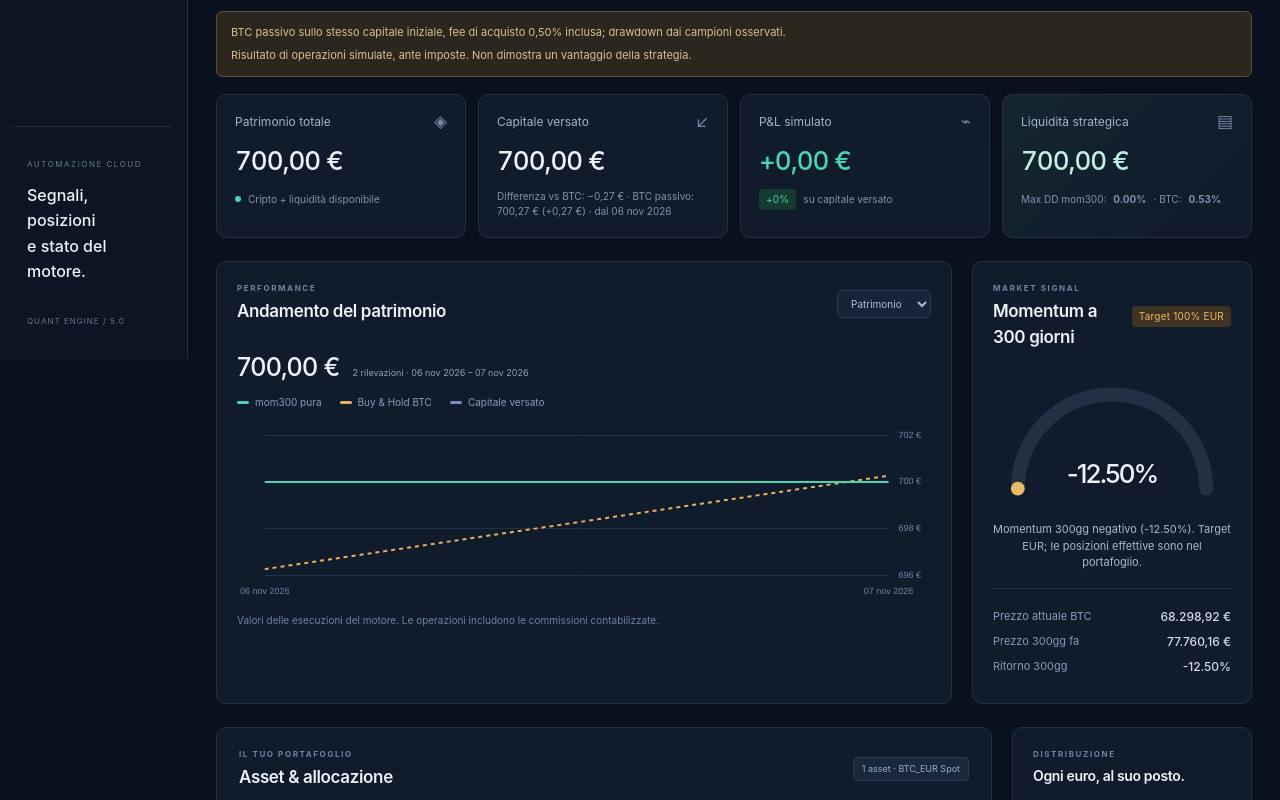
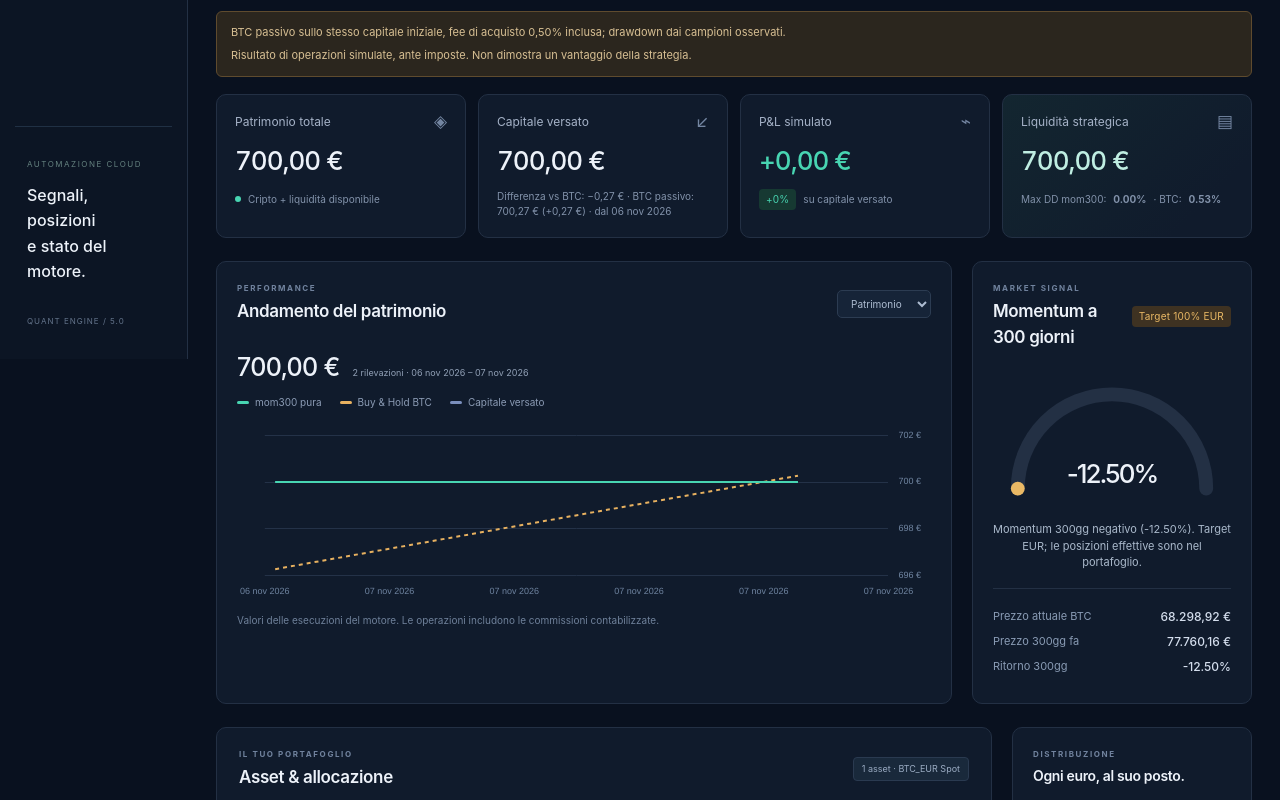
Before and after one commit to Maurantz/quant-5-monitor-public, a plain HTML site: page index.html in a window 1280 px wide. Shown: the part 441-1241 px from the top of the page. Drawn offline with Linux system fonts and the light colour scheme.

Commit message:
Update simulation monitor

```diff
--- a/app.js
+++ b/app.js
@@ -98,6 +98,7 @@
     if (!raw || raw.schema_version !== 1 || !['simulation','live'].includes(raw.mode)) throw new Error('Snapshot non supportato. È richiesto lo schema Quant 5.0 versione 1.');
     const executionStatus=raw.execution_status===undefined?'ok':raw.execution_status;
     if(!['ok','halted'].includes(executionStatus))throw new Error('Stato di esecuzione dello snapshot non valido.');
+    const generatedAt=timestamp(raw.generated_at,'generazione'),marketAsOf=timestamp(raw.market_as_of,'mercato');
     const m = raw.metrics, p = raw.portfolio;
     if (raw.strategy !== undefined && !['legacy','mom300'].includes(raw.strategy)) throw new Error('Strategia dello snapshot non supportata.');
     const isMom300 = raw.strategy === 'mom300';
@@ -118,6 +119,7 @@
       };
       const mom=metrics.mom300,expected=(mom.close_t1-mom.close_t301)/mom.close_t301;
       if (Date.parse(`${mom.t1_date}T00:00:00Z`)-Date.parse(`${mom.t301_date}T00:00:00Z`)!==300*86400000 || Math.abs(expected-mom.return)>1e-8 || mom.signal!==(expected>0?1:0)) throw new Error('Date, rendimento e segnale mom300 incoerenti.');
+      if(mom.t1_date>=generatedAt.slice(0,10))throw new Error('Il segnale usa una candela non ancora chiusa alla generazione dello snapshot.');
       mom.target_label=mom.signal===1?'100% BTC':'100% Cash EUR';
     }
     let strategyDetails;
@@ -132,7 +134,7 @@
         if(![0,1].includes(d.last_decision_signal)||typeof d.awaiting_rebalance!=='boolean')throw new Error('Decisione settimanale non valida.');
         const last=d.last_decision_at==null?null:timestamp(d.last_decision_at,'ultima decisione');
         const next=calendarDate(d.next_rebalance_date,'prossimo controllo');
-        if(new Date(`${next}T00:00:00Z`).getUTCDay()!==1||Date.parse(`${next}T00:00:00Z`)<Date.parse(`${raw.generated_at.slice(0,10)}T00:00:00Z`)||(last&&Date.parse(last)>Date.parse(raw.generated_at)))throw new Error('Calendario della decisione settimanale incoerente.');
+        if(new Date(`${next}T00:00:00Z`).getUTCDay()!==1||Date.parse(`${next}T00:00:00Z`)<Date.parse(`${generatedAt.slice(0,10)}T00:00:00Z`)||(last&&Date.parse(last)>Date.parse(generatedAt)))throw new Error('Calendario della decisione settimanale incoerente.');
         const awaiting=last!==null&&d.last_decision_signal!==metrics.mom300.signal;
         if(d.awaiting_rebalance!==awaiting||(!last&&d.last_decision_signal!==metrics.mom300.signal))throw new Error('Attesa di ribilanciamento incoerente con il segnale giornaliero.');
         Object.assign(strategyDetails,{last_decision_at:last,last_decision_signal:d.last_decision_signal,next_rebalance_date:next,awaiting_rebalance:awaiting});
@@ -168,7 +170,11 @@
         asset.core_pmc_eur=asset.core_quantity===0?nullable(a.core_pmc_eur,'BTC.core_pmc_eur',0):finite(a.core_pmc_eur,'BTC.core_pmc_eur',0);
         if(Math.abs(asset.core_quantity+asset.route_reserved_quantity+asset.route_dust_quantity-asset.quantity)>1e-8)throw new Error('Allocazioni BTC incoerenti con la quantità totale.');
       }
-      if (Math.abs(asset.value_eur-asset.quantity*asset.price_eur) > Math.max(.03,asset.value_eur*.001)) throw new Error(`Valore e quantità incoerenti per ${a.symbol}.`);
+      if (Math.abs(asset.value_eur-asset.quantity*asset.price_eur) > Math.max(.03,asset.value_eur*1e-12)) throw new Error(`Valore e quantità incoerenti per ${a.symbol}.`);
+      if (Math.abs(asset.price_eur-metrics.prices[a.symbol])>Math.max(1e-8,Math.abs(asset.price_eur)*1e-10)
+          || Math.abs(asset.value_eur-asset.cost_basis_eur-asset.pnl_eur)>.03
+          || (!asset.quantity&&asset.cost_basis_eur!==0)
+          || (asset.quantity&&Math.abs(asset.quantity*asset.pmc_eur-asset.cost_basis_eur)>.03)) throw new Error(`Prezzo, costo medio o P&L incoerenti per ${a.symbol}.`);
       return asset;
     }).sort((a,b) => validSymbols.indexOf(a.symbol)-validSymbols.indexOf(b.symbol));
     const portfolio={assets};
@@ -183,9 +189,11 @@
     if (Math.abs(portfolio.total_value_eur-portfolio.contributed_eur-portfolio.pnl_eur) > .1) throw new Error('P&L e capitale versato non corrispondono al patrimonio.');
     const expectedPct=portfolio.contributed_eur?portfolio.pnl_eur/portfolio.contributed_eur*100:0;
     if (Math.abs(expectedPct-portfolio.pnl_pct) > .05) throw new Error('La percentuale P&L non corrisponde al capitale versato.');
+    if(isMom300&&Math.abs(portfolio.cash_eur+assets[0].cost_basis_eur-portfolio.realized_pnl_eur-portfolio.contributed_eur)>.1)throw new Error('Costo BTC, liquidità e P&L realizzato non conservano il capitale.');
     assets.forEach(a=>{a.weight=isMom300?(portfolio.total_value_eur?a.value_eur/portfolio.total_value_eur:0):(assetTotal?a.value_eur/assetTotal:0);});
     const actions=(Array.isArray(raw.actions)?raw.actions:[]).slice(-200).map(a => ({time:timestamp(a.time,'operazione'),reason:text(a.reason),instrument:text(a.instrument),side:text(a.side),quantity:nullable(a.quantity,'quantità operazione',0),notional:nullable(a.notional,'controvalore operazione',0),status:text(a.status),fee_eur:nullable(a.fee_eur,'commissione',0)}));
-    const history=(Array.isArray(raw.history)?raw.history:[]).slice(-2000).map(h=>({
+    if(raw.history!==undefined&&!Array.isArray(raw.history))throw new Error('Storico dello snapshot non valido.');
+    const history=(raw.history||[]).slice(-2000).map(h=>({
       time:timestamp(h.time,'storico'),
       value_eur:finite(h.value_eur,'valore storico',0),
       contributed_eur:finite(h.contributed_eur,'capitale storico',0),
@@ -193,10 +201,13 @@
       benchmark_btc_pnl:nullable(h.benchmark_btc_pnl,'P&L storico BTC passivo'),
       drawdown_pct:nullable(h.drawdown_pct,'drawdown storico',-100,0),
       benchmark_drawdown_pct:nullable(h.benchmark_drawdown_pct,'drawdown storico BTC passivo',-100,0)
-    })).sort((a,b)=>Date.parse(a.time)-Date.parse(b.time));
-    history.forEach(h=>{
+    }));
+    history.forEach((h,i)=>{
+      if(Date.parse(h.time)>Date.parse(generatedAt)||(i>0&&Date.parse(h.time)<=Date.parse(history[i-1].time)))throw new Error('Storico duplicato, fuori ordine o successivo allo snapshot.');
       if ((h.benchmark_btc_val===null)!==(h.benchmark_btc_pnl===null) || (h.benchmark_btc_val!==null && Math.abs(h.benchmark_btc_val-h.contributed_eur-h.benchmark_btc_pnl)>.11)) throw new Error('Benchmark storico incoerente.');
     });
+    const lastPoint=history.at(-1),currentPoint=lastPoint?.time===generatedAt?lastPoint:null;
+    if(currentPoint&&(Math.abs(currentPoint.value_eur-portfolio.total_value_eur)>.1||Math.abs(currentPoint.contributed_eur-portfolio.contributed_eur)>.1))throw new Error('Ultimo punto del grafico incoerente con il patrimonio corrente.');
     if(raw.exit_routes!==undefined&&!Array.isArray(raw.exit_routes))throw new Error('Elenco delle conversioni CRO non valido.');
     const exitRoutes=(raw.exit_routes||[]).slice(-200).map(route=>{
       if(!route||typeof route.id!=='string'||!route.id||route.source_symbol!=='CRO'||!['planned','btc_received','completed','completed_with_dust','requires_review'].includes(route.status))throw new Error('Stato della conversione CRO non valido.');
@@ -205,7 +216,7 @@
       if(route.source_dust_quantity!==undefined)normalized.source_dust_quantity=finite(route.source_dust_quantity,'residuo CRO',0);
       return normalized;
     });
-    const normalizedSnapshot = {schema_version:1,mode:raw.mode,strategy:raw.strategy||'legacy',execution_status:executionStatus,generated_at:timestamp(raw.generated_at,'generazione'),market_as_of:timestamp(raw.market_as_of,'mercato'),metrics,portfolio,actions,history,exit_routes:exitRoutes,warnings:(Array.isArray(raw.warnings)?raw.warnings:[]).filter(x=>typeof x==='string').slice(0,30).map(text)};
+    const normalizedSnapshot = {schema_version:1,mode:raw.mode,strategy:raw.strategy||'legacy',execution_status:executionStatus,generated_at:generatedAt,market_as_of:marketAsOf,metrics,portfolio,actions,history,exit_routes:exitRoutes,warnings:(Array.isArray(raw.warnings)?raw.warnings:[]).filter(x=>typeof x==='string').slice(0,30).map(text)};
     if(strategyDetails)normalizedSnapshot.strategy_details=strategyDetails;
     if (raw.monitoring!==undefined) {
       const monitoring=raw.monitoring;
@@ -231,6 +242,23 @@
       if (b.history_complete!==undefined) {
         if(typeof b.history_complete!=='boolean') throw new Error('Copertura dello storico benchmark non valida.');
         benchmark.history_complete=b.history_complete;
+      }
+      for(const [prefix,field] of [['portfolio','drawdown_pct'],['benchmark','benchmark_drawdown_pct']]){
+        const maximum=benchmark[`${prefix}_max_drawdown_pct`],current=benchmark[`${prefix}_current_drawdown_pct`];
+        if(maximum>current+.011||history.some(h=>h[field]!==null&&maximum>h[field]+.011)
+            ||(currentPoint?.[field]!=null&&Math.abs(current-currentPoint[field])>.011))throw new Error('Drawdown corrente, massimo e storico incoerenti.');
+        const valueField=prefix==='portfolio'?'value_eur':'benchmark_btc_val';
+        let observedPeak=portfolio.contributed_eur,observedWorst=0;
+        for(const h of history){if(h[valueField]===null)continue;observedPeak=Math.max(observedPeak,h[valueField]);const observed=observedPeak?(h[valueField]/observedPeak-1)*100:0;observedWorst=Math.min(observedWorst,observed);if(h[field]!==null&&h[field]>observed+.02)throw new Error('Drawdown storico inferiore al calo osservato.');}
+        const currentValue=prefix==='portfolio'?portfolio.total_value_eur:benchmark.current_btc_value_eur;
+        observedPeak=Math.max(observedPeak,currentValue);
+        const observedCurrent=observedPeak?(currentValue/observedPeak-1)*100:0;
+        if(current>observedCurrent+.02||maximum>Math.min(observedWorst,observedCurrent)+.02)throw new Error('Drawdown dichiarato inferiore ai cali osservati.');
+      }
+      if(currentPoint?.benchmark_btc_val!=null&&Math.abs(currentPoint.benchmark_btc_val-benchmark.current_btc_value_eur)>.11)throw new Error('Ultimo punto BTC passivo incoerente con il benchmark corrente.');
+      if(isMom300&&benchmark.status==='tracking'&&benchmark.fee_rate!==undefined){
+        const expected=portfolio.contributed_eur/benchmark.initial_btc_price*(1-benchmark.fee_rate)*metrics.prices.BTC;
+        if(!Number.isFinite(expected)||Math.abs(expected-benchmark.current_btc_value_eur)>.11)throw new Error('Benchmark BTC incoerente con il prezzo iniziale e le commissioni.');
       }
       if (b.note!==undefined) benchmark.note=text(b.note);
       normalizedSnapshot.benchmark=benchmark;
@@ -275,7 +303,7 @@
   if (typeof document==='undefined') return;
 
   const $=id=>document.getElementById(id);
-  let snapshot=demoSnapshot(),source='demo',fetchFailure='',busy=false,lineChart=null,installPrompt=null,lastRefreshAttempt=0,sourceVersion=0;
+  let snapshot=demoSnapshot(),source='demo',fetchFailure='',busy=false,lineChart=null,installPrompt=null,lastRefreshAttempt=0,sourceVersion=0,importSelectionVersion=0;
   let sandbox=newSandbox();
   const storageRead=key=>{try{return JSON.parse(localStorage.getItem(key));}catch{return null;}};
   const storageWrite=(key,value)=>{try{localStorage.setItem(key,JSON.stringify(value));}catch{/* App remains usable when storage is blocked/full. */}};
@@ -286,7 +314,7 @@
       if (snapshot.strategy === 'mom300' && snapshot.portfolio.assets.length !== 1) {
         throw new Error('Stale mom300 cache');
       }
-      source='cache';
+      source=saved.source==='import'||snapshot.mode!=='simulation'||snapshot.strategy!=='mom300'?'import':'cache';
     } catch {
       try { localStorage.removeItem(STORAGE); } catch {}
     }
@@ -467,7 +495,7 @@
       backgroundColor:'rgba(72,213,178,.07)',
       fill:!isMom300,
       borderWidth:2,
-      tension:.25,
+      tension:0,
       pointRadius:points.length<2?4:0,
       pointHoverRadius:4
     };
@@ -481,7 +509,7 @@
         fill:false,
         borderWidth:2,
         borderDash:[4,4],
-        tension:.25,
+        tension:0,
         pointRadius:points.length<2?4:0,
         pointHoverRadius:4
       });
@@ -500,7 +528,7 @@
     const reduced=global.matchMedia?.('(prefers-reduced-motion: reduce)').matches;
     lineChart=new global.Chart(canvas,{
       type:'line',
-      data:{labels:points.map(h=>dateLabel(h.time)),datasets},
+      data:{labels:points.map(h=>Date.parse(h.time)),datasets},
       options:{
         responsive:true,
         maintainAspectRatio:false,
@@ -513,11 +541,11 @@
             titleColor:'#c3d6e8',
             bodyColor:'#afc3dc',
             padding:10,
-            callbacks:{label:ctx=>`${ctx.dataset.label}: ${eur(ctx.parsed.y)}`}
+            callbacks:{title:items=>items.length?dateLabel(items[0].parsed.x,true):'',label:ctx=>`${ctx.dataset.label}: ${eur(ctx.parsed.y)}`}
           }
         },
         scales:{
-          x:{grid:{display:false},border:{display:false},ticks:{color:'#6e839f',font:{size:9},maxTicksLimit:6,maxRotation:0}},
+          x:{type:'linear',grid:{display:false},border:{display:false},ticks:{color:'#6e839f',font:{size:9},maxTicksLimit:6,maxRotation:0,callback:value=>dateLabel(value)}},
           y:{position:'right',border:{display:false},grid:{color:'#243248',drawTicks:false},ticks:{color:'#7186a2',font:{size:9},padding:10,maxTicksLimit:4,callback:value=>eur(value,0)},grace:'8%'}
         }
       }
@@ -536,8 +564,9 @@
     const reserved=btc?.route_reserved_quantity??routes.reduce((sum,r)=>sum+r.btc_reserved,0),dust=btc?.route_dust_quantity??routes.reduce((sum,r)=>sum+r.btc_dust,0);
     panel.innerHTML=`<p><strong>Uscite CRO → BTC → EUR</strong></p>${routes.slice(-4).reverse().map(r=>`<p>${labels[r.status]} · ${num(r.source_quantity,8)} CRO · ${eur(r.eur_received)} ricevuti${r.btc_reserved>0?` · ${num(r.btc_reserved,8)} BTC vincolati alla seconda conversione`:''}${r.btc_dust>0?` · residuo tracciato ${num(r.btc_dust,8)} BTC`:''}${r.source_dust_quantity>0?` · residuo non convertito ${num(r.source_dust_quantity,8)} CRO`:''}</p>`).join('')}<p class="fine-print">BTC intermedi vincolati: ${num(reserved,8)} BTC · residui: ${num(dust,8)} BTC. Importi già inclusi nel patrimonio, separati dal BTC core. Il residuo resta tracciato in BTC.</p>`;
   }
-  async function refresh() {
+  async function refresh({manual=false}={}) {
     if(busy)return;busy=true;$('refresh').disabled=true;feedback('');
+    if(manual){sourceVersion++;importSelectionVersion++;}
     lastRefreshAttempt=Date.now();
     const requestSourceVersion=sourceVersion;
     const controller=new AbortController(),timer=setTimeout(()=>controller.abort(),12000);
@@ -545,8 +574,9 @@
       const response=await fetch(`./data/dashboard.json?t=${Date.now()}`,{cache:'no-store',signal:controller.signal});
       if(!response.ok)throw new Error(response.status===404?'Nessuno snapshot del motore pubblicato.':`Sincronizzazione non riuscita (HTTP ${response.status}).`);
       const next=validateSnapshot(await response.json());
+      if(next.mode!=='simulation'||next.strategy!=='mom300')throw new Error('Il monitor pubblico accetta dal server soltanto simulazioni mom300.');
       if(requestSourceVersion!==sourceVersion)return;
-      snapshot=next;source='server';fetchFailure='';storageWrite(STORAGE,{snapshot});
+      snapshot=next;source='server';fetchFailure='';storageWrite(STORAGE,{snapshot,source:'server'});
       feedback('Snapshot caricato. Le date della fonte sono indicate nel riepilogo.');
     }catch(error){if(requestSourceVersion===sourceVersion){fetchFailure=error.name==='AbortError'?'Tempo di attesa scaduto.':error.message;feedback(`${fetchFailure} ${source==='demo'?'Resta disponibile la demo locale; puoi importare un export JSON.':'Sono conservati i dati già caricati.'}`,source!=='demo');}}
     finally{clearTimeout(timer);busy=false;$('refresh').disabled=false;render();}
@@ -557,11 +587,12 @@
     $('cost-inputs').innerHTML=SYMBOLS.map(s=>`<label>Costo storico ${s} (€)<input id="cost-${s}" type="number" min="0" step="0.01" value="${sandbox.assets.find(a=>a.symbol===s).cost_basis_eur.toFixed(2)}" ${sandbox.months.length?'disabled':''}></label>`).join('');
     $('sandbox-costs').disabled=Boolean(sandbox.months.length);
   }
-  $('refresh').addEventListener('click',refresh);
+  $('refresh').addEventListener('click',()=>refresh({manual:true}));
   $('import-button').addEventListener('click',()=>$('import-file').click());
   $('import-file').addEventListener('change',async event=>{
     const file=event.target.files?.[0];if(!file)return;
-    try{if(file.size>5*1024*1024)throw new Error('Il file supera il limite di 5 MB.');const next=validateSnapshot(JSON.parse(await file.text()));sourceVersion++;snapshot=next;source='import';fetchFailure='';storageWrite(STORAGE,{snapshot});render();feedback('Snapshot importato in sola lettura. Le simulazioni locali restano separate.');}catch(error){feedback(`Importazione non riuscita: ${error.message}`,true);}finally{event.target.value='';}
+    const selection=++importSelectionVersion;sourceVersion++;
+    try{if(file.size>5*1024*1024)throw new Error('Il file supera il limite di 5 MB.');const next=validateSnapshot(JSON.parse(await file.text()));if(selection!==importSelectionVersion)return;sourceVersion++;snapshot=next;source='import';fetchFailure='';storageWrite(STORAGE,{snapshot,source:'import'});render();feedback('Snapshot importato in sola lettura. Le simulazioni locali restano separate.');}catch(error){if(selection===importSelectionVersion)feedback(`Importazione non riuscita: ${error.message}`,true);}finally{if(selection===importSelectionVersion)event.target.value='';}
   });
   $('export').addEventListener('click',()=>{
     if(source==='demo'){feedback('La demo iniziale non è uno snapshot del motore. Genera o importa un export per esportare i dati.');return;}
@@ -590,5 +621,5 @@
     navigator.serviceWorker.addEventListener('controllerchange',()=>{if(!reloading){reloading=true;location.reload();}});
     navigator.serviceWorker.register('./sw.js',{updateViaCache:'none'}).then(reg=>reg.update()).catch(()=>{/* Read-only app works without offline installation. */});
   }
-  render();refresh();
+  render();if(source!=='import')refresh();
 })(typeof window!=='undefined'?window:globalThis);
--- a/sw.js
+++ b/sw.js
@@ -1,7 +1,7 @@
 'use strict';
 const PREFIX=`quant-5-shell-${encodeURIComponent(new URL(self.registration.scope).pathname)}-`;
-const CACHE=`${PREFIX}v12`;
-const SHELL=['./','./index.html','./styles.css?v=12','./app.js?v=12','./manifest.json','./vendor/chart.umd.js','./icons/icon.svg','./icons/icon-192.png','./icons/icon-512.png','./icons/icon-maskable-512.png'];
+const CACHE=`${PREFIX}v13`;
+const SHELL=['./','./index.html','./styles.css?v=13','./app.js?v=13','./manifest.json','./vendor/chart.umd.js','./icons/icon.svg','./icons/icon-192.png','./icons/icon-512.png','./icons/icon-maskable-512.png'];
 const SHELL_PATHS=new Set(SHELL.map(path=>new URL(path,self.registration.scope).pathname));
 self.addEventListener('install',event=>{
   event.waitUntil(caches.open(CACHE).then(cache=>cache.addAll(SHELL)).then(()=>self.skipWaiting()));
```
Also changed, not shown: index.html (+2 -2 lines).
